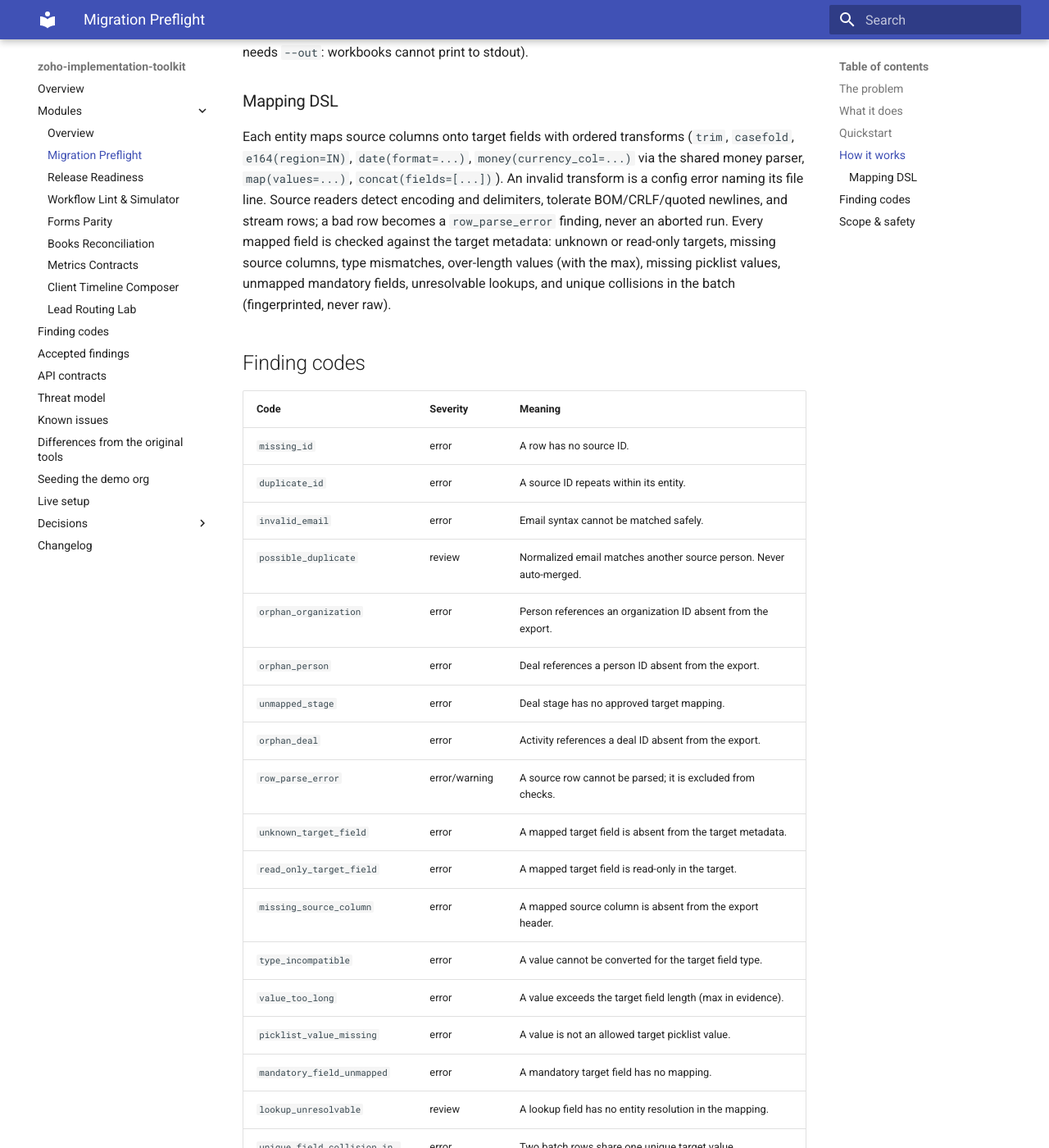
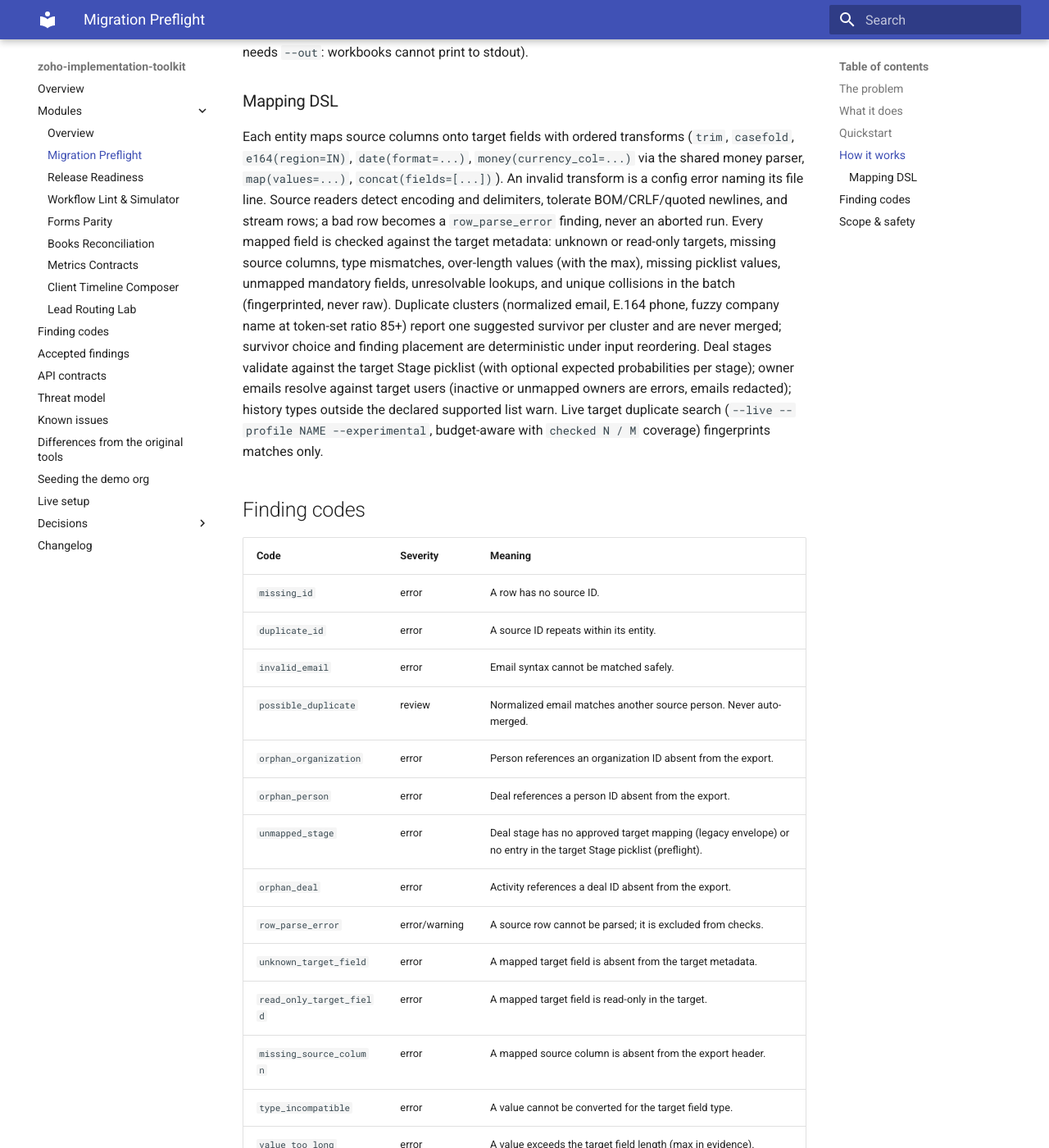
Before and after one commit to prashobnair/zoho-implementation-toolkit, an MkDocs documentation site: the page built from docs/modules/migration.md, in a window 1280 px wide and 1400 px high, scrolled down 1168 px. Shown: the whole window at 82% size. Built offline with MkDocs 1.6.1 and Material for MkDocs 9.7.7, drawn with Linux system fonts in a browser that asks for light colours; some of the changed text lies outside the part shown.

Commit message:
docs(migration): dedupe contracts, codes and mapping schema
Search endpoint registered as unverified with its doc URL; new finding
codes documented; mapping schema gains optional stage_probabilities and
history sections; docs table test covers the new row.

Agent: opencode

```diff
--- a/docs/modules/migration.md
+++ b/docs/modules/migration.md
@@ -59,6 +59,15 @@
 missing source columns, type mismatches, over-length values (with the
 max), missing picklist values, unmapped mandatory fields, unresolvable
 lookups, and unique collisions in the batch (fingerprinted, never raw).
+Duplicate clusters (normalized email, E.164 phone, fuzzy company name at
+token-set ratio 85+) report one suggested survivor per cluster and are
+never merged; survivor choice and finding placement are deterministic
+under input reordering. Deal stages validate against the target Stage
+picklist (with optional expected probabilities per stage); owner emails
+resolve against target users (inactive or unmapped owners are errors,
+emails redacted); history types outside the declared supported list warn.
+Live target duplicate search (`--live --profile NAME --experimental`,
+budget-aware with `checked N / M` coverage) fingerprints matches only.
 
 ## Finding codes
 
@@ -70,7 +79,7 @@
 | `possible_duplicate` | review | Normalized email matches another source person. Never auto-merged. |
 | `orphan_organization` | error | Person references an organization ID absent from the export. |
 | `orphan_person` | error | Deal references a person ID absent from the export. |
-| `unmapped_stage` | error | Deal stage has no approved target mapping. |
+| `unmapped_stage` | error | Deal stage has no approved target mapping (legacy envelope) or no entry in the target Stage picklist (preflight). |
 | `orphan_deal` | error | Activity references a deal ID absent from the export. |
 | `row_parse_error` | error/warning | A source row cannot be parsed; it is excluded from checks. |
 | `unknown_target_field` | error | A mapped target field is absent from the target metadata. |
@@ -82,6 +91,14 @@
 | `mandatory_field_unmapped` | error | A mandatory target field has no mapping. |
 | `lookup_unresolvable` | review | A lookup field has no entity resolution in the mapping. |
 | `unique_field_collision_in_batch` | error | Two batch rows share one unique target value. |
+| `fuzzy_duplicate_cluster` | review | Rows share an email, phone or fuzzy company name; one survivor suggested, never merged. |
+| `would_duplicate_existing` | review | A source row matches an existing target record (fingerprint only). |
+| `target_dedupe_coverage` | info | Target duplicate search coverage (`checked N / M`). |
+| `unmapped_stage` | error | Deal stage has no approved target mapping (legacy envelope) or no entry in the target Stage picklist (preflight). |
+| `stage_probability_mismatch` | warning | A row probability differs from the expected stage probability. |
+| `inactive_owner` | error | An owner email belongs to an inactive target user. |
+| `owner_unmapped` | error | An owner email matches no user in the target org. |
+| `history_type_unsupported` | warning/info | A history type has no target module to hold it; info carries per-parent counts. |
 
 ## Scope & safety
 
```
Also changed, not shown: docs/API_CONTRACTS.md (+1 -0 lines), docs/finding-codes.md (+8 -1 lines), src/zohokit/modules/migration/codes.md (+8 -1 lines), 2 other files.
